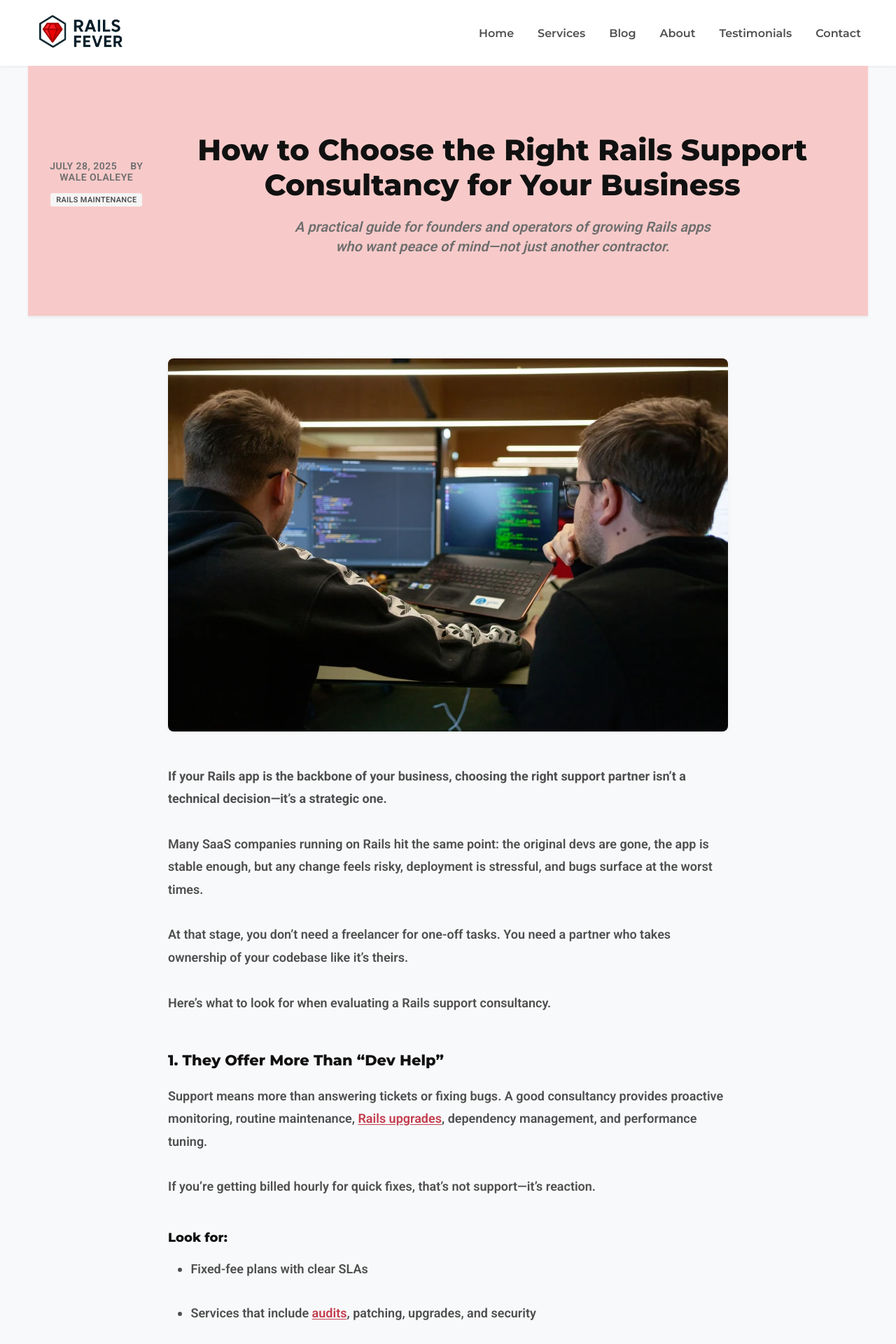
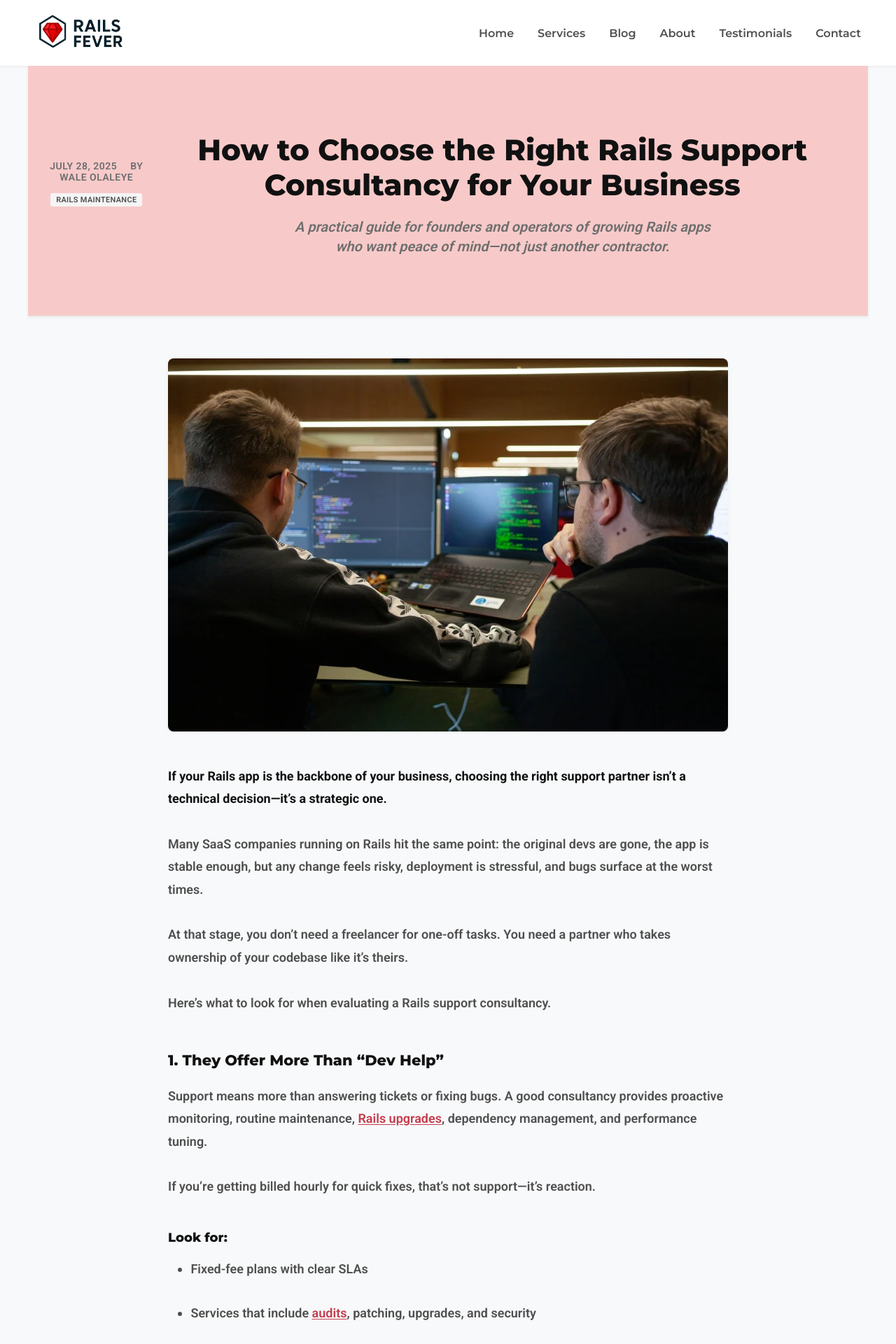
Before and after one commit to waleo/railsfever-05-2025, a Jekyll site: the page built from _posts/2025-07-28-choosing-rails-support-consultancy.md, in a window 1280 px wide. Shown: the top 1920 px of the page at 70% size. Built offline with Jekyll 4.4.1, drawn with Linux system fonts in a browser that asks for light colours.

Commit message:
Make strong element in posts stand out

```diff
--- a/_sass/_blog.scss
+++ b/_sass/_blog.scss
@@ -500,6 +500,10 @@
     }
   }
 
+  strong {
+    color: #111;
+  }
+
   blockquote {
     background: #f8f9fa;
     border-left: 4px solid $brand-primary;
```
